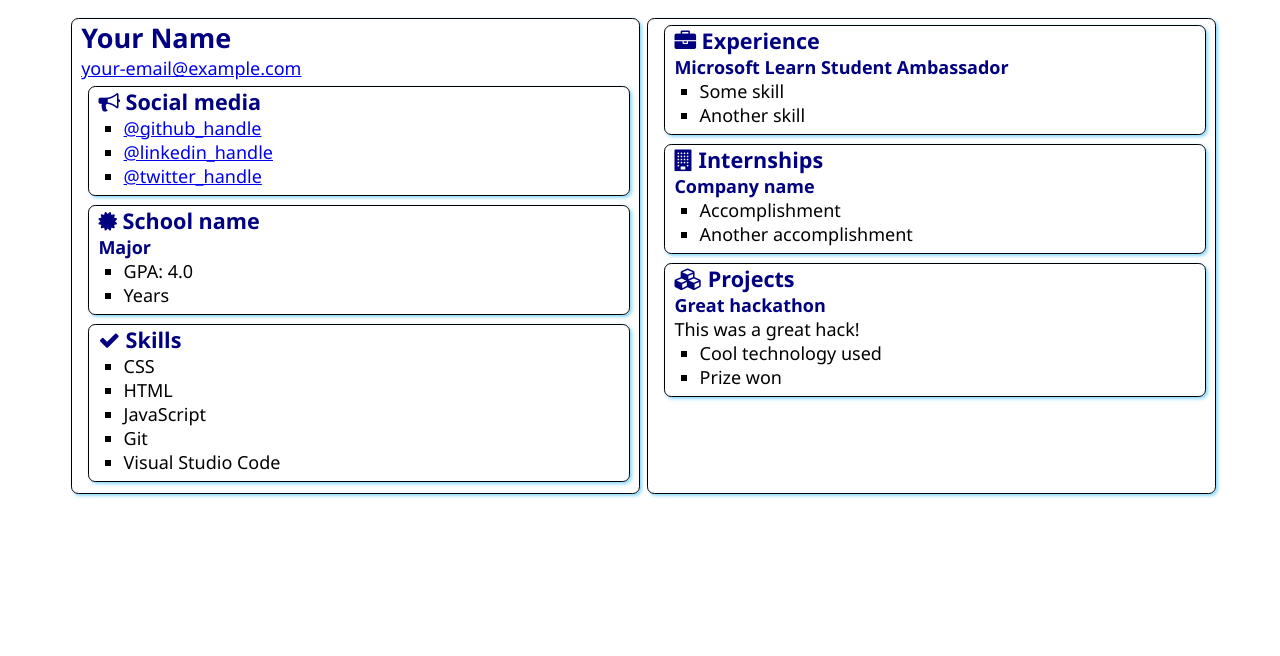
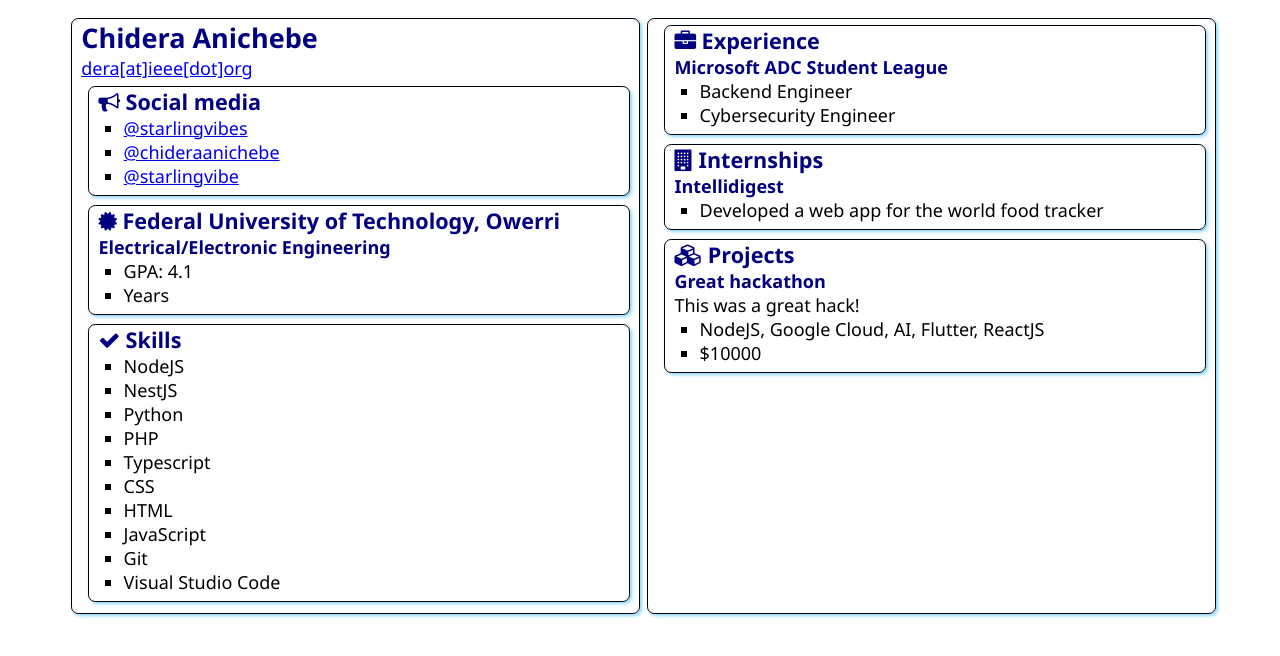
Before and after one commit to starlingvibes/SATechnicalOnboarding, a plain HTML site: page src/index.html in a window 1280 px wide. Drawn offline with Linux system fonts and the light colour scheme.

Commit message:
fix(): changed placeholder texts

```diff
--- a/src/index.html
+++ b/src/index.html
@@ -1,19 +1,24 @@
 <!DOCTYPE html>
 <html lang="en">
   <head>
-    <meta charset="UTF-8">
-    <meta http-equiv="X-UA-Compatible" content="IE=edge">
-    <meta name="viewport" content="width=device-width, initial-scale=1.0">
+    <meta charset="UTF-8" />
+    <meta http-equiv="X-UA-Compatible" content="IE=edge" />
+    <meta name="viewport" content="width=device-width, initial-scale=1.0" />
     <title>Resume</title>
 
-    <link rel="stylesheet" href="style.css">
-    <link rel="stylesheet" href="https://cdnjs.cloudflare.com/ajax/libs/font-awesome/4.7.0/css/font-awesome.min.css">
+    <link rel="stylesheet" href="style.css" />
+    <link
+      rel="stylesheet"
+      href="https://cdnjs.cloudflare.com/ajax/libs/font-awesome/4.7.0/css/font-awesome.min.css"
+    />
   </head>
   <body>
     <main>
       <article class="box">
-            <h1>Your Name</h1>
-            <div><a href="mailto:your.email@example.com">your-email@example.com</a></div>
+        <h1>Chidera Anichebe</h1>
+        <div>
+          <a href="mailto:your.email@example.com">dera[at]ieee[dot]org</a>
+        </div>
 
         <section class="box">
           <h2>
@@ -21,9 +26,17 @@
             Social media
           </h2>
           <ul>
-                    <li><a href="https://github.com/<handle>">@github_handle</a></li>
-                    <li><a href="https://linkedin.com/in/<handle>">@linkedin_handle</a></li>
-                    <li><a href="https://twitter.com/<handle>">@twitter_handle</a></li>
+            <li>
+              <a href="https://github.com/starlingvibes">@starlingvibes</a>
+            </li>
+            <li>
+              <a href="https://linkedin.com/in/chideraanichebe"
+                >@chideraanichebe</a
+              >
+            </li>
+            <li>
+              <a href="https://twitter.com/starlingvibe">@starlingvibe</a>
+            </li>
           </ul>
         </section>
 
@@ -31,11 +44,11 @@
           <div class="education">
             <h2>
               <i class="fa fa-certificate" aria-hidden="true"></i>
-                        School name
+              Federal University of Technology, Owerri
             </h2>
-                    <h3>Major</h3>
+            <h3>Electrical/Electronic Engineering</h3>
             <ul>
-                        <li>GPA: 4.0</li>
+              <li>GPA: 4.1</li>
               <li>Years</li>
             </ul>
           </div>
@@ -47,6 +60,11 @@
             Skills
           </h2>
           <ul>
+            <li>NodeJS</li>
+            <li>NestJS</li>
+            <li>Python</li>
+            <li>PHP</li>
+            <li>Typescript</li>
             <li>CSS</li>
             <li>HTML</li>
             <li>JavaScript</li>
@@ -61,10 +79,10 @@
             <i class="fa fa-briefcase" aria-hidden="true"></i>
             Experience
           </h2>
-                <h3>Microsoft Learn Student Ambassador</h3>
+          <h3>Microsoft ADC Student League</h3>
           <ul>
-                    <li>Some skill</li>
-                    <li>Another skill</li>
+            <li>Backend Engineer</li>
+            <li>Cybersecurity Engineer</li>
           </ul>
         </section>
         <section class="box">
@@ -73,10 +91,10 @@
             Internships
           </h2>
 
-                <h3>Company name</h3>
+          <h3>Intellidigest</h3>
           <ul>
-                    <li>Accomplishment</li>
-                    <li>Another accomplishment</li>
+            <li>Developed a web app for the world food tracker</li>
+            <!-- <li>Another accomplishment</li> -->
           </ul>
         </section>
         <section class="box">
@@ -88,12 +106,11 @@
           <h3>Great hackathon</h3>
           <div>This was a great hack!</div>
           <ul>
-                    <li>Cool technology used</li>
-                    <li>Prize won</li>
+            <li>NodeJS, Google Cloud, AI, Flutter, ReactJS</li>
+            <li>$10000</li>
           </ul>
         </section>
       </article>
-
     </main>
   </body>
 </html>
```
Lines whose indentation alone changed are shown as unchanged.
